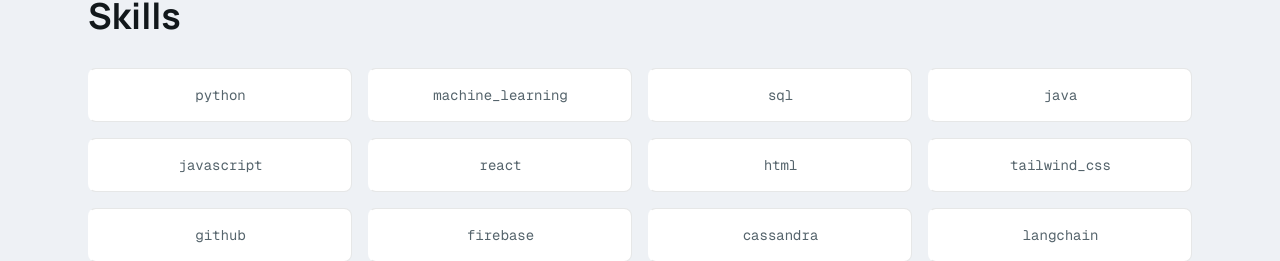
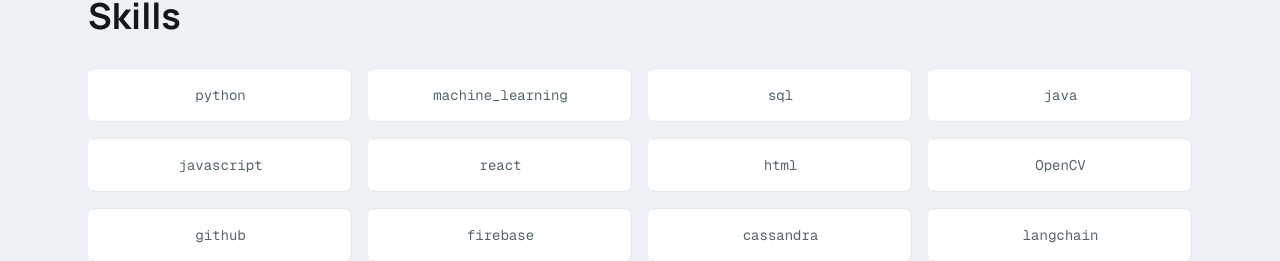
Before and after one commit to PojashriJM/PojashriJM_Portfolio, a Next.js app: page / in a window 1280 px wide. Shown: the part 1418-1679 px from the top of the page. Built offline with nearby package versions, Linux system fonts and the light colour scheme.

Commit message:
Updated Skills

```diff
--- a/app/page.tsx
+++ b/app/page.tsx
@@ -58,7 +58,7 @@
     "javascript",
     "react",
     "html",
-    "tailwind_css",
+    "OpenCV",
     "github",
     "firebase",
     "cassandra",
```
